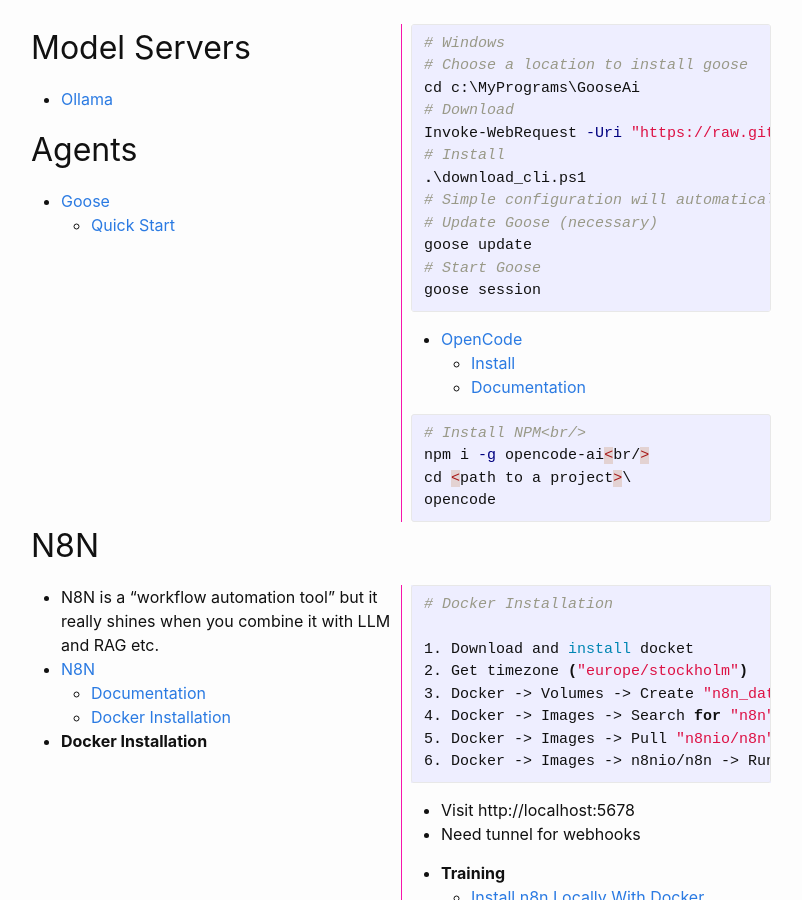
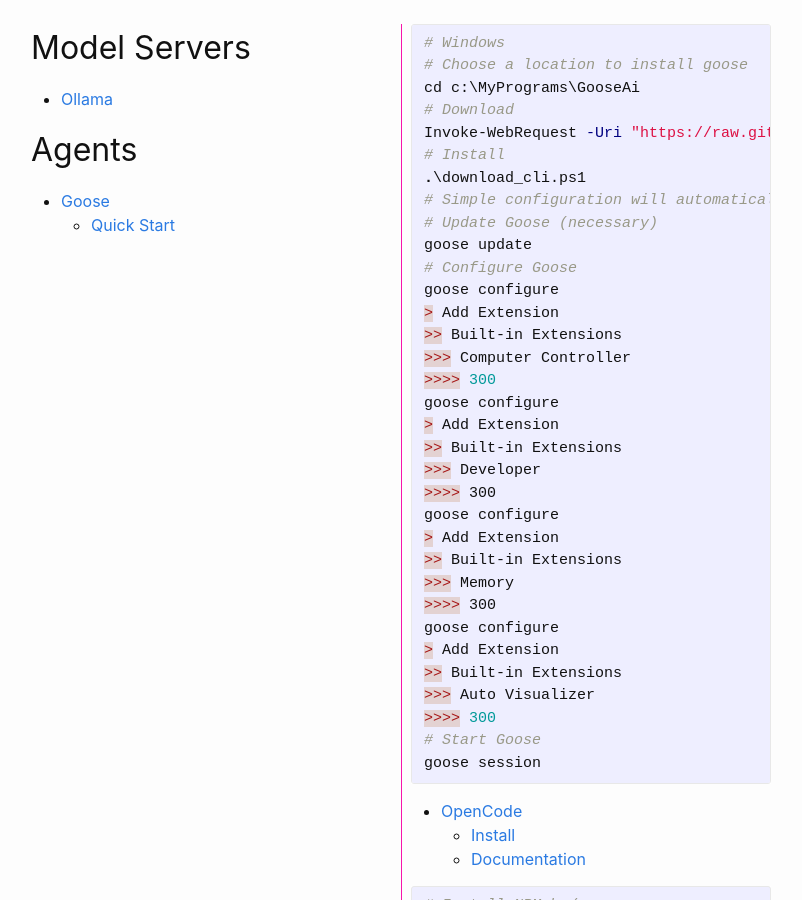
Before and after one commit to viking-cat/notes, a Jekyll site: the page built from pages/ai.md, in a window 1280 px wide and 900 px high, scrolled down 719 px. Shown: the whole window, without its empty margins (239-1041 px from the left). Built offline with Jekyll 4.4.1, drawn with Linux system fonts in a browser that asks for light colours.

Commit message:
More goose info

```diff
--- a/pages/ai.md
+++ b/pages/ai.md
@@ -46,6 +46,27 @@
 # Simple configuration will automatically appear next
 # Update Goose (necessary)
 goose update
+# Configure Goose
+goose configure
+> Add Extension
+>> Built-in Extensions
+>>> Computer Controller
+>>>> 300
+goose configure
+> Add Extension
+>> Built-in Extensions
+>>> Developer
+>>>> 300
+goose configure
+> Add Extension
+>> Built-in Extensions
+>>> Memory
+>>>> 300
+goose configure
+> Add Extension
+>> Built-in Extensions
+>>> Auto Visualizer
+>>>> 300
 # Start Goose
 goose session
 {% endhighlight %}
```
